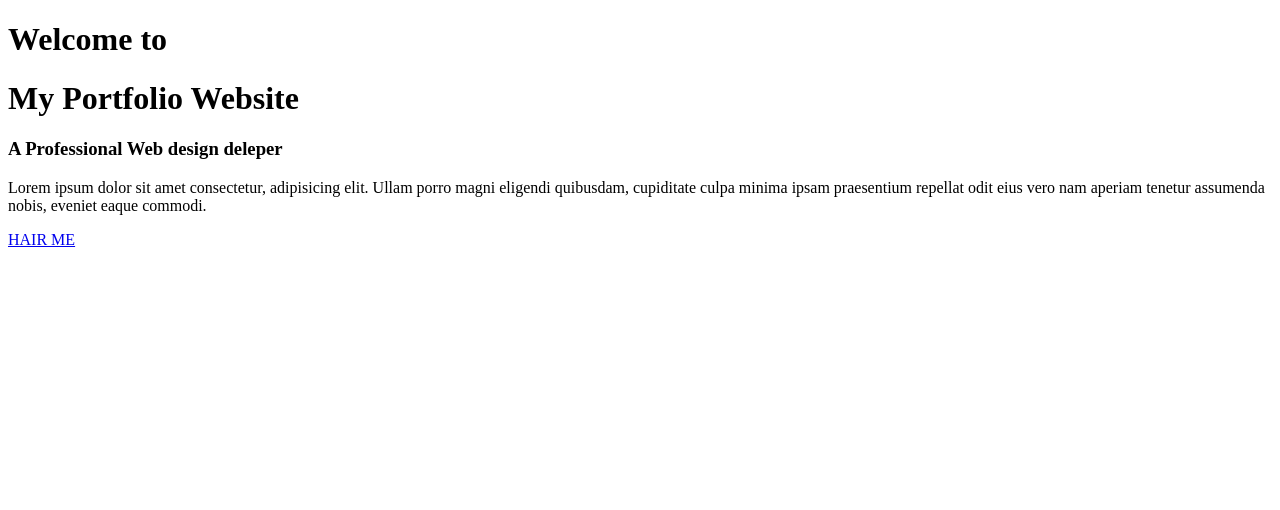
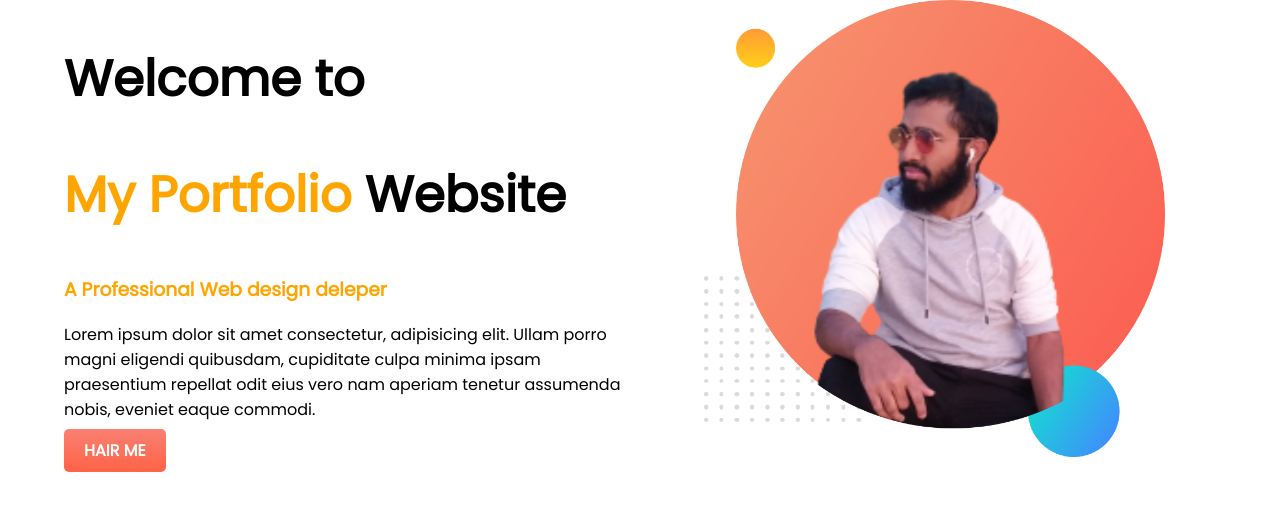
Before and after one commit to forhadbinamir/practice-repo, a plain HTML site: page index.html in a window 1280 px wide. Drawn offline with Linux system fonts and the light colour scheme.

Commit message:
First section update

```diff
--- a/css/style.css
+++ b/css/style.css
@@ -0,0 +1,33 @@
+body{
+    font-family: 'Poppins', sans-serif;
+    margin:0;
+}
+
+h1{
+    font-size: 50px;
+}
+.ornage-color{
+    color:orange;
+}
+section{
+    display:flex;
+    margin-bottom: 100px;
+}
+.half-width{
+    width: 50%;
+    padding-left: 5%;
+}
+.half-width img{
+    width:80%;
+}
+.link-button{
+    font-weight: 700;
+    background-image: linear-gradient(salmon, tomato);
+    padding: 10px 20px;
+    color:#ffffff;
+    text-decoration: none;
+    border-radius: 5px;
+}
+.top-banner{
+    background-image: url(images/top-banner);
+}
--- a/index.html
+++ b/index.html
@@ -6,17 +6,30 @@
     <meta http-equiv="X-UA-Compatible" content="IE=edge">
     <meta name="viewport" content="width=device-width, initial-scale=1.0">
     <title>Prectice Site</title>
+    <link rel="stylesheet" href="css/style.css">
+    <link rel="preconnect" href="https://fonts.googleapis.com">
+    <link rel="preconnect" href="https://fonts.gstatic.com" crossorigin>
+    <link href="https://fonts.googleapis.com/css2?family=Poppins&display=swap" rel="stylesheet">
 </head>
 
 <body>
-    <h1>Welcome to</h1>
-    <h1>My Portfolio Website </h1>
-    <h3>A Professional Web design deleper</h3>
-    <p>Lorem ipsum dolor sit amet consectetur, adipisicing elit. Ullam porro magni eligendi quibusdam, cupiditate culpa
-        minima ipsam praesentium repellat odit eius vero nam aperiam tenetur assumenda nobis, eveniet eaque commodi.</p>
-    <a href="HAIR ME">HAIR ME</a>
-    <img src="" alt="">
+    <section class="top-banner">
+        <div class="half-width">
+            <h1>Welcome to</h1>
+            <h1><span class="ornage-color">My Portfolio</span> Website </h1>
+            <h3 class="ornage-color">A Professional Web design deleper</h3>
+            <p>Lorem ipsum dolor sit amet consectetur, adipisicing elit. Ullam porro magni eligendi quibusdam,
+                cupiditate culpa
+                minima ipsam praesentium repellat odit eius vero nam aperiam tenetur assumenda nobis, eveniet eaque
+                commodi.</p>
+            <a class="link-button" target="_blank" href="https://www.linkedin.com/in/forhad-bin-amir-b5a6aa146/">HAIR
+                ME</a>
+        </div>
+        <div class="half-width">
+            <img src="showOff/forhad-profile.png" alt="forhad-bin-amir-b5a6aa146">
 
+        </div>
+    </section>
 </body>
 
 </html>
```
